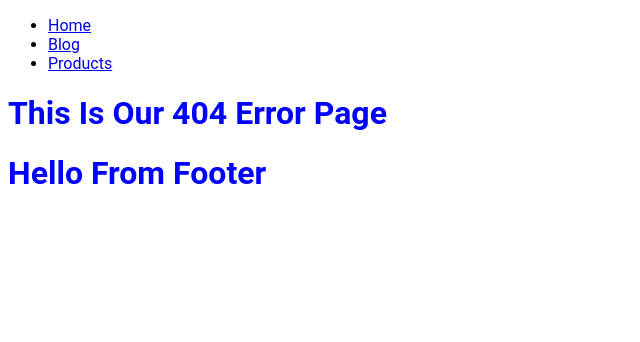
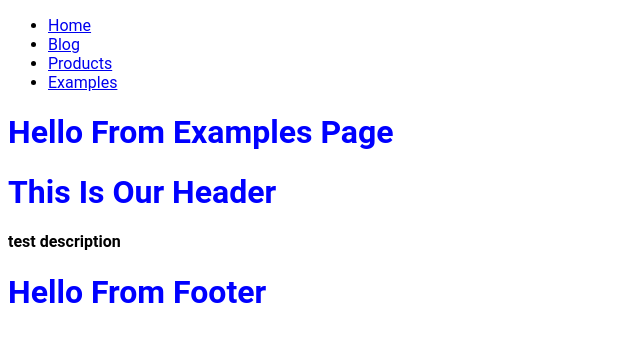
Before and after one commit to tenzan/gatsby-tutorial, a Gatsby site: page /examples in a window 1280 px wide. Before the commit this address had no page. Shown: the whole page, without its empty margins (0-640 px from the left). Built offline with nearby package versions, Linux system fonts and the light colour scheme; Gatsby itself is replaced by a stand-in of ours; a web font is replaced by a local one.

Commit message:
2-32 StaticQuery Component

```diff
--- /dev/null
+++ b/src/components/HeaderStatic.js
@@ -0,0 +1,26 @@
+import React from "react";
+import { StaticQuery, graphql } from "gatsby";
+
+const ComponentName = () => (
+  <StaticQuery
+    query={graphql`
+      {
+        site {
+          info: siteMetadata {
+            person {
+              age
+              name
+            }
+            author
+            data
+            description
+            title
+          }
+        }
+      }
+    `}
+    render={data => <h4>{data.site.info.description}</h4>}
+  ></StaticQuery>
+);
+
+export default ComponentName;
--- a/src/components/Navbar.js
+++ b/src/components/Navbar.js
@@ -1,5 +1,5 @@
-import React from "react"
-import { Link } from "gatsby"
+import React from "react";
+import { Link } from "gatsby";
 
 const Navbar = () => {
   return (
@@ -15,10 +15,13 @@
           <li>
             <Link to="/products">Products</Link>
           </li>
+          <li>
+            <Link to="/examples">Examples</Link>
+          </li>
         </ul>
       </nav>
     </div>
-  )
-}
+  );
+};
 
-export default Navbar
+export default Navbar;
--- /dev/null
+++ b/src/components/examples/Header.js
@@ -0,0 +1,31 @@
+import React from "react";
+import { useStaticQuery, graphql } from "gatsby";
+const getData = graphql`
+  {
+    site {
+      info: siteMetadata {
+        person {
+          age
+          name
+        }
+        author
+        data
+        description
+        title
+      }
+    }
+  }
+`;
+
+const Header = () => {
+  const data = useStaticQuery(getData);
+  console.log(data);
+
+  return (
+    <div>
+      <h1>this is our header</h1>
+    </div>
+  );
+};
+
+export default Header;
--- /dev/null
+++ b/src/pages/examples.js
@@ -0,0 +1,16 @@
+import React from "react";
+import Header from "../components/examples/Header";
+import HeaderStatic from "../components/HeaderStatic";
+import Layout from "../components/Layout";
+
+const examples = () => {
+  return (
+    <Layout>
+      <h1>hello from examples page</h1>
+      <Header></Header>
+      <HeaderStatic></HeaderStatic>
+    </Layout>
+  );
+};
+
+export default examples;
```
Also changed, not shown: src/pages/products.js (+6 -7 lines), 1 other file.
